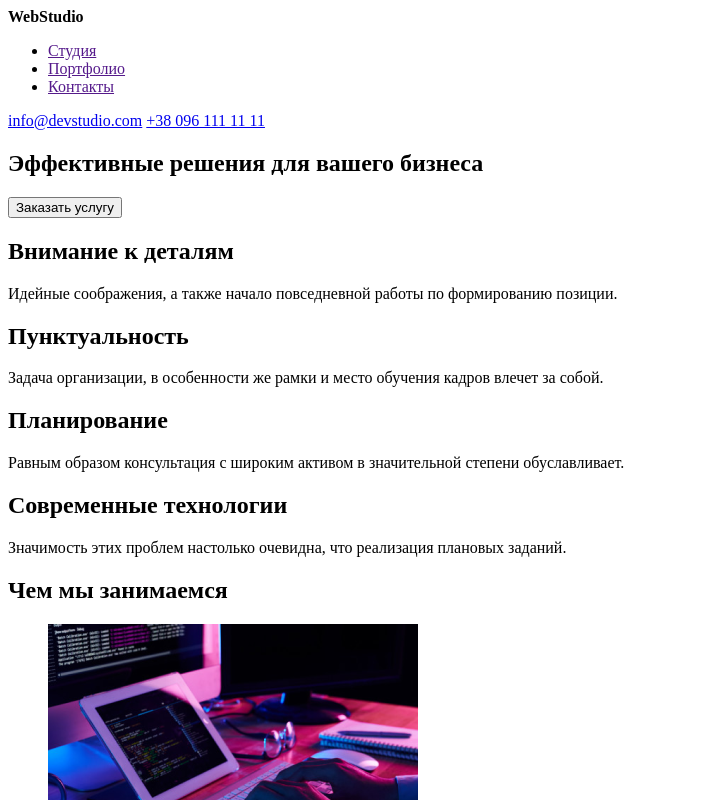
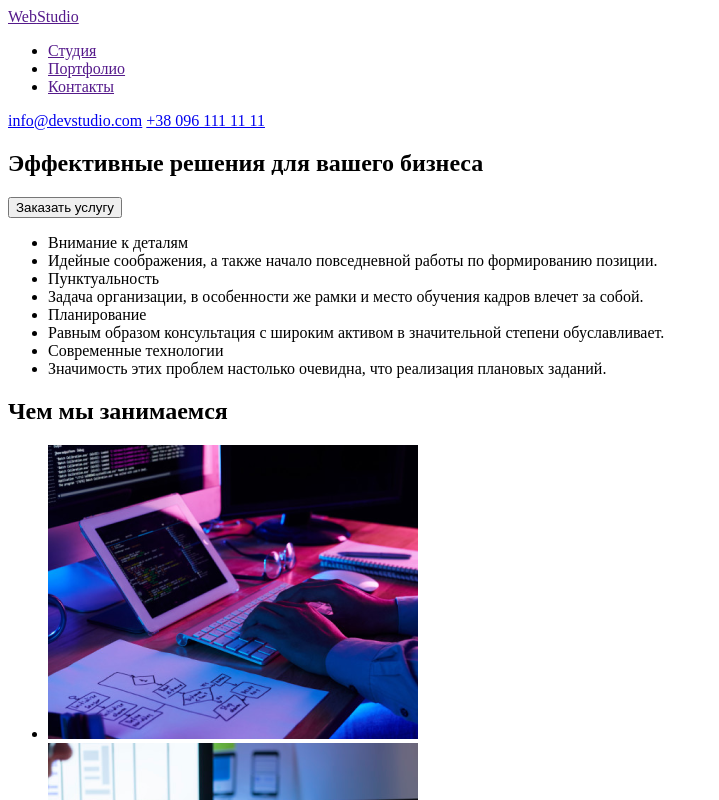
Before and after one commit to Dmyryi/git-hub-tutorial-1, a plain HTML site: page index.html in a window 1280 px wide. Shown: the top 800 px of the page, without its empty margins (0-719 px from the left). Drawn offline with Linux system fonts and the light colour scheme.

Commit message:
Update index.html

```diff
--- a/index.html
+++ b/index.html
@@ -11,7 +11,7 @@
 <body>
     <header>
         <nav>
-            <strong>WebStudio</strong>
+            <a href=""><span>Web</span>Studio</a>
             <ul>
                 <li>
                     <a href=""> Студия</a>
@@ -33,17 +33,17 @@
                 <h1>Эффективные решения для вашего бизнеса</h1>
                 <button type="button">Заказать услугу</button>
             </div>
-        </section>
-        <section>
             <div>
-                <h2>Внимание к деталям</h2>
-                <p>Идейные соображения, а также начало повседневной работы по формированию позиции.</p>
-                <h2>Пунктуальность</h2>
-                <p>Задача организации, в особенности же рамки и место обучения кадров влечет за собой.</p>
-                <h2>Планирование</h2>
-                <p>Равным образом консультация с широким активом в значительной степени обуславливает.</p>
-                <h2>Современные технологии</h2>
-                <p>Значимость этих проблем настолько очевидна, что реализация плановых заданий.</p>
+                <ul>
+                    <li>Внимание к деталям</li>
+                    <li>Идейные соображения, а также начало повседневной работы по формированию позиции.</li>
+                    <li>Пунктуальность</li>
+                    <li>Задача организации, в особенности же рамки и место обучения кадров влечет за собой.</li>
+                    <li>Планирование</li>
+                    <li>Равным образом консультация с широким активом в значительной степени обуславливает.</li>
+                    <li>Современные технологии</li>
+                    <li>Значимость этих проблем настолько очевидна, что реализация плановых заданий.</li>
+                </ul>
             </div>
         </section>
         <section>
@@ -70,14 +70,14 @@
                         <h3 lang="en">Frontend Developer</h3>
                     </li>
                     <li>
-                        <img src="images/OurTeam/people_2" alt="Мужчина" width="270" height="260">
+                        <img src="images/OurTeam/people_2.jpg" alt="Мужчина" width="270" height="260">
                         <h2>Николай Тарасов</h2>
                         <h3 lang="en">Marketing</h3>
                     </li>
                     <li>
-                        <img src="images/OurTeam/people_3" alt="Мужчина" width="270" height="260">
+                        <img src=images\OurTeam\people_3.jpg " alt="Мужчина " width="270 " height="260 ">
                         <h2>Михаил Ермаков</h2>
-                        <h3 lang="en">UI Designer</h3>
+                        <h3 lang="en ">UI Designer</h3>
                     </li>
                 </ul>
             </div>
@@ -89,10 +89,10 @@
             <h2>WebStudio</h2>
             <ul>
                 <li>
-                    <a href="https://goo.gl/maps/i8GiezZNg2rz3Siv9" target="_blank" rel="noopener noreferrer">г.Киев пр-т Леси Украинки, 26</a>
+                    <a href="https://goo.gl/maps/i8GiezZNg2rz3Siv9 " target="_blank " rel="noopener noreferrer ">г.Киев пр-т Леси Украинки, 26</a>
                 </li>
-                <li><a href="mailto:info@example.com" lang="en">info@example.com</a></li>
-                <li><a href="tel:+380991111111">+38 099 111 11 11</a></li>
+                <li><a href="mailto:info@example.com " lang="en ">info@example.com</a></li>
+                <li><a href="tel:+380991111111 ">+38 099 111 11 11</a></li>
             </ul>
         </section>
     </footer>
```
